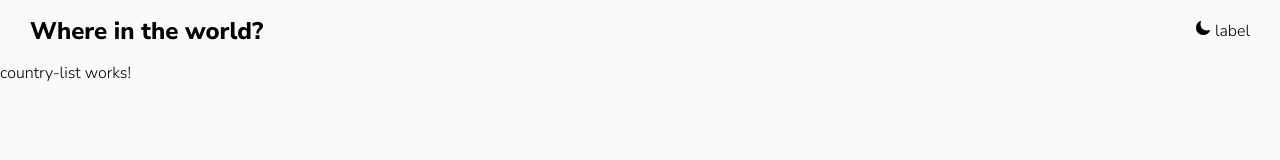
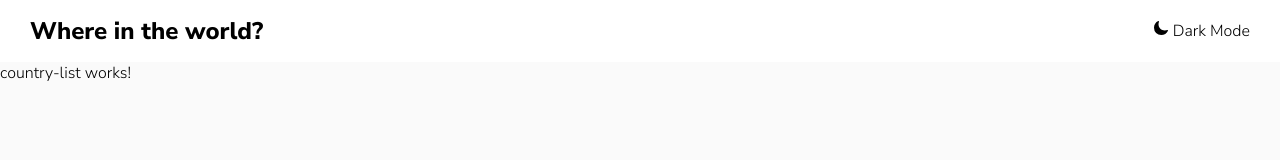
Before and after one commit to guilhermegules/ng-countries, an Angular app: page / in a window 1280 px wide. Shown: the top 160 px of the page. Built offline with nearby package versions, Linux system fonts and the light colour scheme.

Commit message:
style: update navigation component color

```diff
--- a/src/app/core/modules/navigation/navigation.component.html
+++ b/src/app/core/modules/navigation/navigation.component.html
@@ -1,4 +1,9 @@
 <nav>
   <h2>Where in the world?</h2>
-  <span><ion-icon name="moon"></ion-icon> label</span>
+  <span><ion-icon name="moon"></ion-icon> Dark Mode</span>
 </nav>
+
+<!--
+  TODO: add icon for theme switch
+  <ion-icon name="sunny"></ion-icon>
+-->
--- a/src/app/core/modules/navigation/navigation.component.scss
+++ b/src/app/core/modules/navigation/navigation.component.scss
@@ -6,6 +6,10 @@
     justify-content: space-between;
     align-items: center;
     padding: 15px 30px;
-    background-color: map-get($colors, very-light-gray);
+    background-color: map-get($colors, white);
+  }
+
+  span {
+    cursor: pointer;
   }
 }
```
